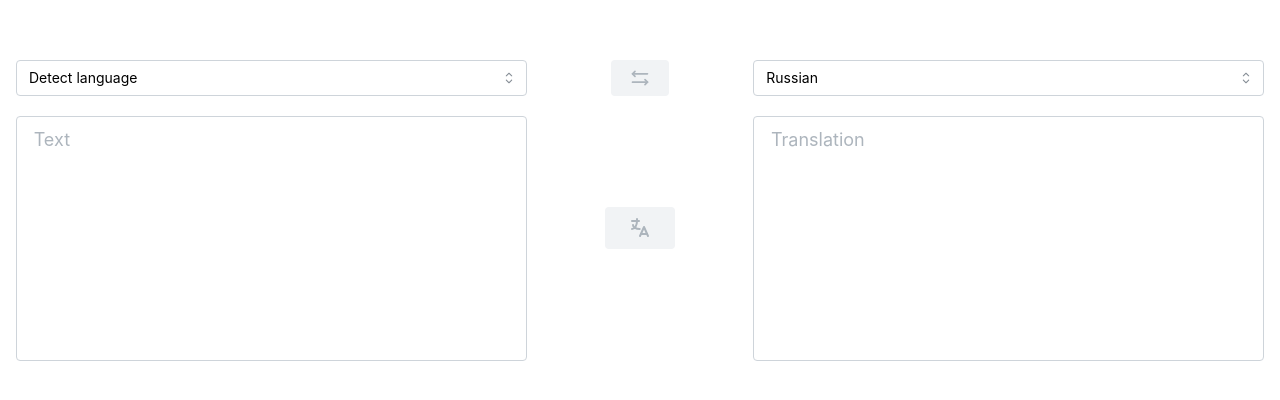
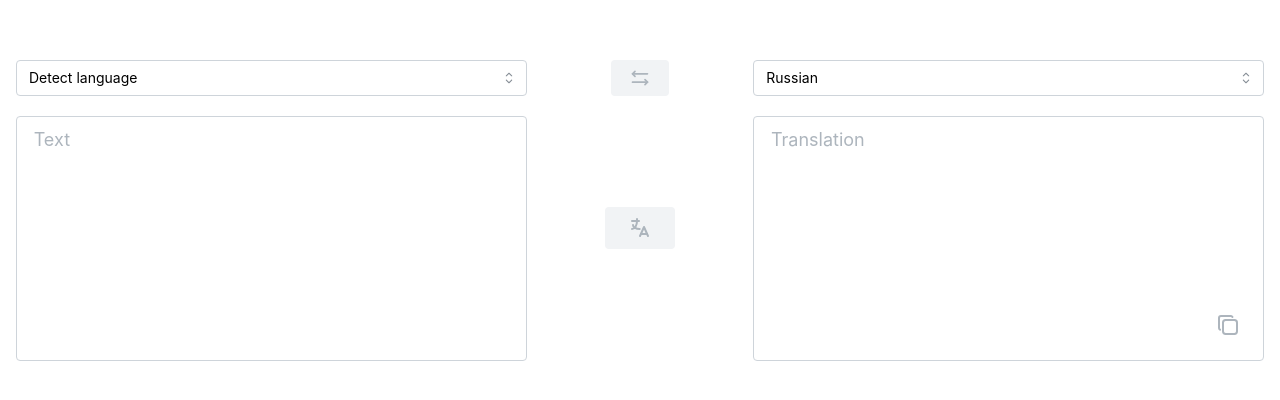
Before and after one commit to abdugaffor2004/Langify, a React (Vite) app: page / in a window 1280 px wide. Shown: the part 110-510 px from the top of the page. Built offline with nearby package versions, Linux system fonts and the light colour scheme.

Commit message:
feat: реализовал логику копирования переведенного текста в буфер обмена. Использовал встроенные инстументы mantine

```diff
--- a/src/components/Translation/Translation.jsx
+++ b/src/components/Translation/Translation.jsx
@@ -1,9 +1,17 @@
-import { Button, Container, Grid, Alert, Textarea, Tooltip } from '@mantine/core';
+import {
+  Button,
+  Container,
+  Grid,
+  Textarea,
+  Tooltip,
+  ActionIcon,
+  Notification,
+} from '@mantine/core';
 import { useCallback, useReducer } from 'react';
 import { translate } from 'google-translate-api-browser';
 import { useMutation } from '@tanstack/react-query';
 import { LangSelect } from '../LangSelect';
-import { TbArrowsLeftRight, TbLanguage } from 'react-icons/tb';
+import { TbArrowsLeftRight, TbCopy, TbCopyCheckFilled, TbLanguage } from 'react-icons/tb';
 import styles from './Translation.module.css';
 import {
   INITIAL_TRANSLATION_STATE,
@@ -14,10 +22,12 @@ import {
   SET_TARGET_ACTION_TYPE,
   TRANSLATE_ACTION_TYPE,
 } from './reducer';
+import { useClipboard } from '@mantine/hooks';
 
 export const Translation = () => {
   const [state, dispatch] = useReducer(translationReducer, INITIAL_TRANSLATION_STATE);
   const trimmedQuery = state.query?.trim();
+  const clipboard = useClipboard({ timeout: 1200 });
 
   const { mutate, isError, isPending, error } = useMutation({
     mutationFn: () =>
@@ -60,6 +70,14 @@ export const Translation = () => {
 
   const handleLangsSwap = () => {
     dispatch({ type: SWAP_LANGUAGES_ACTION_TYPE });
+  };
+
+  const handleCopy = () => {
+    try {
+      clipboard.copy(state.translatedText);
+    } catch (err) {
+      throw new Error('Failed to copy text: ', err);
+    }
   };
 
   return (
@@ -109,6 +127,7 @@ export const Translation = () => {
 
         <Grid.Col span={5}>
           <LangSelect value={state.target} onChange={handleTargetChange} />
+          <div className={styles.translationContainer}>
             <Textarea
               placeholder="Translation"
               className={styles.textarea}
@@ -119,10 +138,34 @@ export const Translation = () => {
               readOnly
             />
 
+            <Tooltip
+              disabled={!state.translatedText}
+              label={clipboard.copied ? 'Copied' : 'Copy'}
+              position="right"
+            >
+              <ActionIcon
+                className={styles.copyButton}
+                disabled={!state.translatedText}
+                color={clipboard.copied ? 'teal' : 'blue'}
+                size="32px"
+                variant="subtle"
+                onClick={handleCopy}
+              >
+                {clipboard.copied ? <TbCopyCheckFilled size="24px" /> : <TbCopy size="24px" />}
+              </ActionIcon>
+            </Tooltip>
+          </div>
+
           {isError && (
-            <Alert title="Error" color="red">
+            <Notification
+              mt="md"
+              withBorder
+              withCloseButton={false}
+              title={error?.name}
+              color="red"
+            >
               {error?.message}
-            </Alert>
+            </Notification>
           )}
         </Grid.Col>
       </Grid>
--- a/src/components/Translation/Translation.module.css
+++ b/src/components/Translation/Translation.module.css
@@ -24,8 +24,20 @@
   margin: 0 0 auto 0;
 }
 
+.translationContainer {
+  position: relative;
+}
+
 .textarea {
   margin-top: 20px;
+}
+
+.copyButton {
+  position: absolute;
+  bottom: 0;
+  right: 0;
+  margin: 20px;
+  background: none;
 }
 
 .swapButton {
```
Lines whose indentation alone changed are shown as unchanged.
